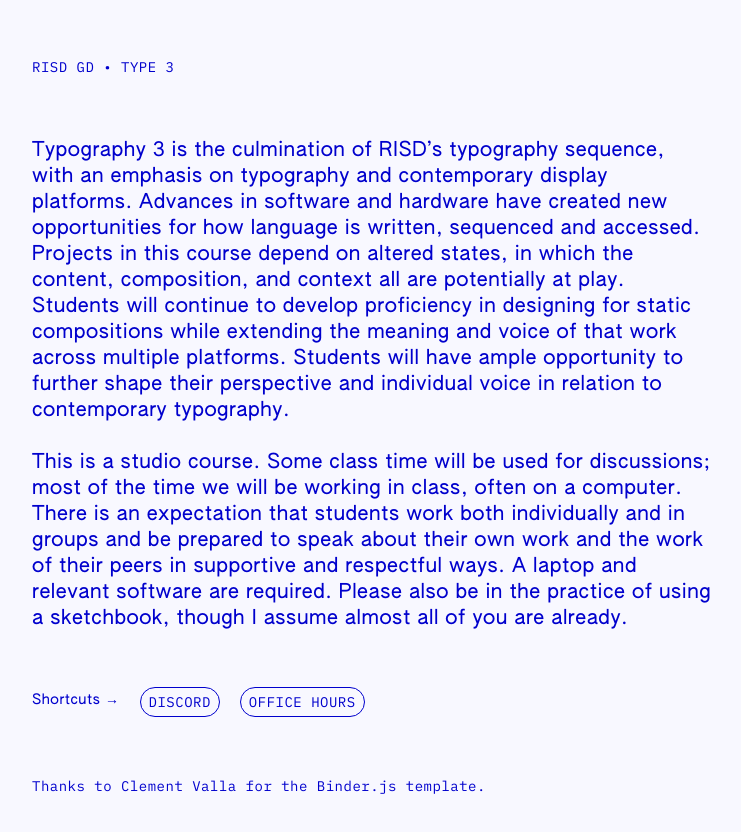
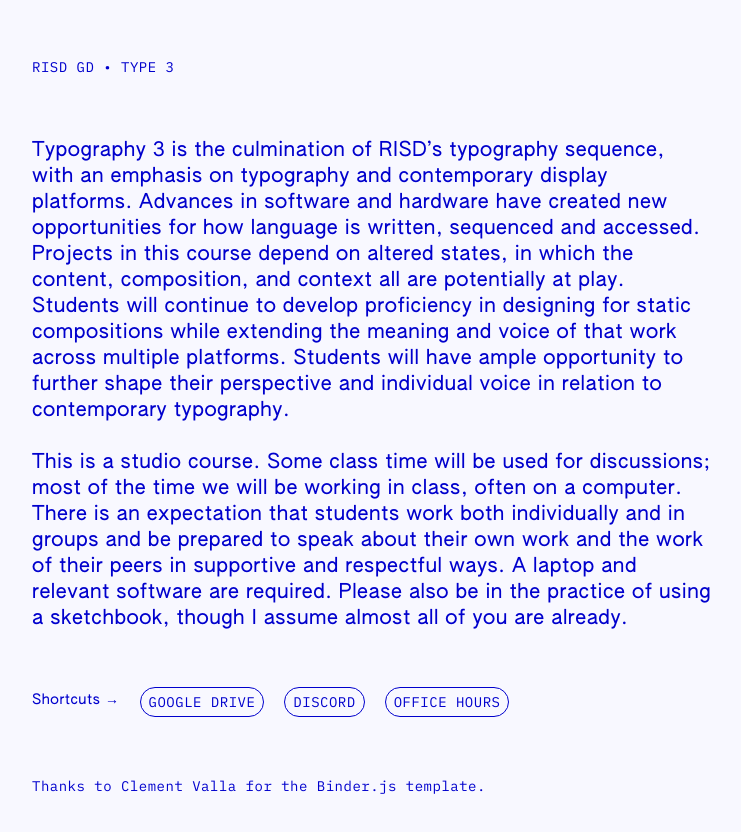
Before and after one commit to kaaaaathy/type-3, a plain HTML site: page info.html in a window 1280 px wide. Shown: the whole page, without its empty margins (8-749 px from the left). Drawn offline with nearby package versions, Linux system fonts and the light colour scheme; files whose address does not match are found by name.

Commit message:
Update info.html

```diff
--- a/info.html
+++ b/info.html
@@ -30,6 +30,8 @@
     </h2>
     <br>
     <p>Shortcuts →
+      <a class="button" href="https://drive.google.com/drive/folders/1Mg5ixdCpHovV5O-3ERlO-E9C6MaYogjJ?usp=drive_link"
+        target="_blank">Google Drive</a>
       <a class="button" href="https://discord.gg/vsPNyU2z" target="_blank">Discord</a>
       <a class="button" href="https://calendly.com/kwu08/30min" target="_blank">Office Hours</a>
   </div>
```
